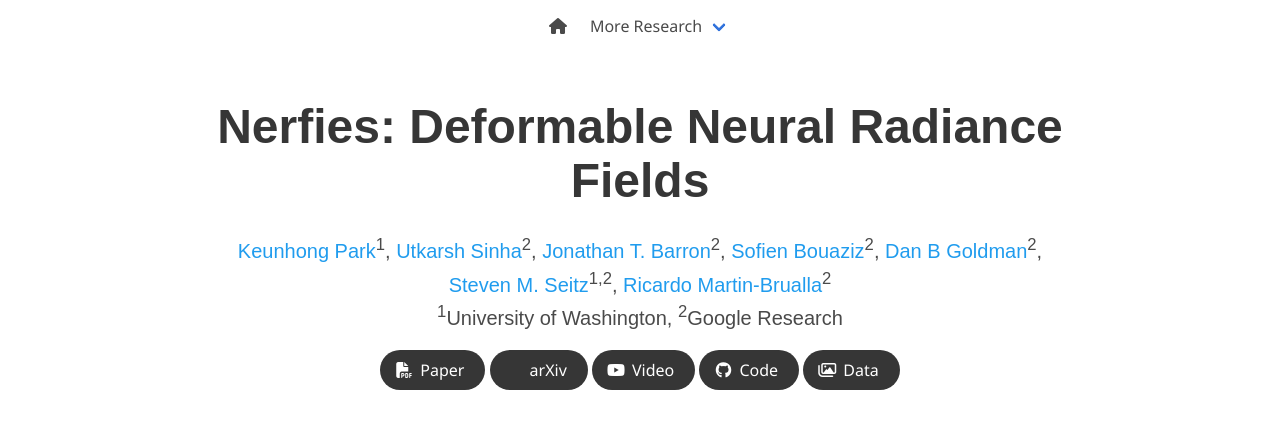
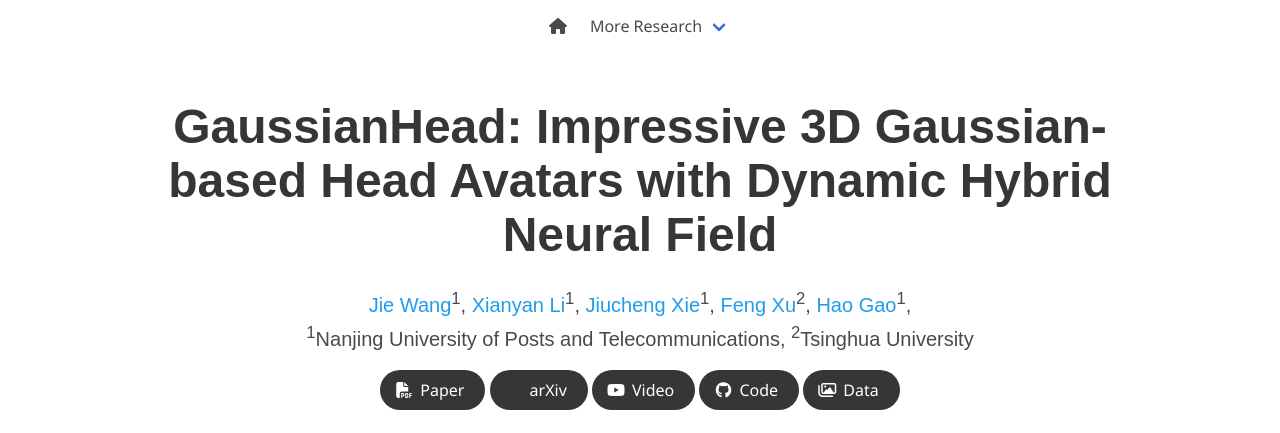
Before and after one commit to shymj-hf/gaussian-page, a plain HTML site: page index.html in a window 1280 px wide. Shown: the top 433 px of the page. Drawn offline with nearby package versions, Linux system fonts and the light colour scheme; some icons are missing; a web font is replaced by a local one.

Commit message:
Update index.html

```diff
--- a/index.html
+++ b/index.html
@@ -6,7 +6,7 @@
         content="Deformable Neural Radiance Fields creates free-viewpoint portraits (nerfies) from casually captured videos.">
   <meta name="keywords" content="Nerfies, D-NeRF, NeRF">
   <meta name="viewport" content="width=device-width, initial-scale=1">
-  <title>Nerfies: Deformable Neural Radiance Fields</title>
+  <title>GaussianHead: Impressive 3D Gaussian-based Head Avatars with Dynamic Hybrid Neural Field</title>
 
   <!-- Global site tag (gtag.js) - Google Analytics -->
   <script async src="https://www.googletagmanager.com/gtag/js?id=G-PYVRSFMDRL"></script>
@@ -88,39 +88,33 @@
     <div class="container is-max-desktop">
       <div class="columns is-centered">
         <div class="column has-text-centered">
-          <h1 class="title is-1 publication-title">Nerfies: Deformable Neural Radiance Fields</h1>
+          <h1 class="title is-1 publication-title">GaussianHead: Impressive 3D Gaussian-based Head Avatars with Dynamic Hybrid Neural Field</h1>
           <div class="is-size-5 publication-authors">
             <span class="author-block">
-              <a href="https://keunhong.com">Keunhong Park</a><sup>1</sup>,</span>
+              <a href="https://keunhong.com">Jie Wang</a><sup>1</sup>,</span>
             <span class="author-block">
-              <a href="https://utkarshsinha.com">Utkarsh Sinha</a><sup>2</sup>,</span>
+              <a href="https://utkarshsinha.com">Xianyan Li</a><sup>1</sup>,</span>
             <span class="author-block">
-              <a href="https://jonbarron.info">Jonathan T. Barron</a><sup>2</sup>,
+              <a href="https://jonbarron.info"> Jiucheng Xie</a><sup>1</sup>,
             </span>
             <span class="author-block">
-              <a href="http://sofienbouaziz.com">Sofien Bouaziz</a><sup>2</sup>,
+              <a href="http://sofienbouaziz.com">Feng Xu</a><sup>2</sup>,
             </span>
             <span class="author-block">
-              <a href="https://www.danbgoldman.com">Dan B Goldman</a><sup>2</sup>,
-            </span>
-            <span class="author-block">
-              <a href="https://homes.cs.washington.edu/~seitz/">Steven M. Seitz</a><sup>1,2</sup>,
-            </span>
-            <span class="author-block">
-              <a href="http://www.ricardomartinbrualla.com">Ricardo Martin-Brualla</a><sup>2</sup>
+              <a href="https://www.danbgoldman.com"> Hao Gao</a><sup>1</sup>,
             </span>
           </div>
 
           <div class="is-size-5 publication-authors">
-            <span class="author-block"><sup>1</sup>University of Washington,</span>
-            <span class="author-block"><sup>2</sup>Google Research</span>
+            <span class="author-block"><sup>1</sup>Nanjing University of Posts and Telecommunications,</span>
+            <span class="author-block"><sup>2</sup>Tsinghua University</span>
           </div>
 
           <div class="column has-text-centered">
             <div class="publication-links">
               <!-- PDF Link. -->
               <span class="link-block">
-                <a href="https://arxiv.org/pdf/2011.12948"
+                <a href="https://arxiv.org/pdf/2312.01632"
                    class="external-link button is-normal is-rounded is-dark">
                   <span class="icon">
                       <i class="fas fa-file-pdf"></i>
@@ -129,7 +123,7 @@
                 </a>
               </span>
               <span class="link-block">
-                <a href="https://arxiv.org/abs/2011.12948"
+                <a href="https://arxiv.org/abs/2312.01632"
                    class="external-link button is-normal is-rounded is-dark">
                   <span class="icon">
                       <i class="ai ai-arxiv"></i>
@@ -149,7 +143,7 @@
               </span>
               <!-- Code Link. -->
               <span class="link-block">
-                <a href="https://github.com/google/nerfies"
+                <a href="https://github.com/chiehwangs/gaussian-head"
                    class="external-link button is-normal is-rounded is-dark">
                   <span class="icon">
                       <i class="fab fa-github"></i>
```
